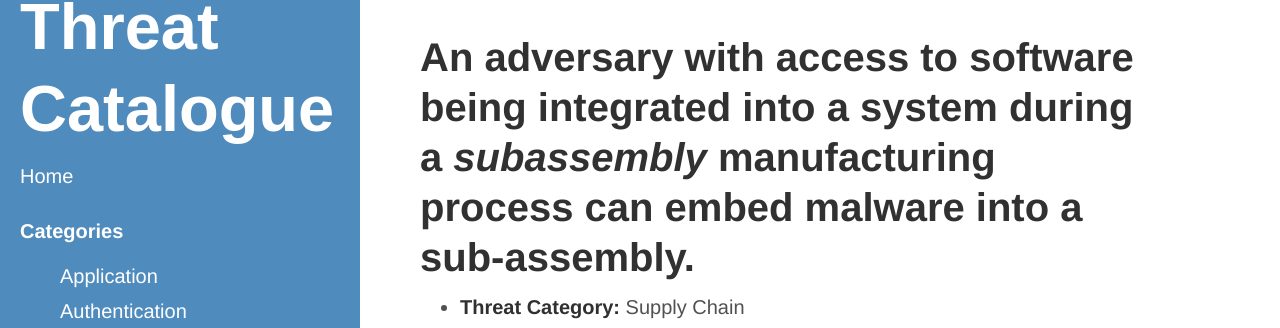
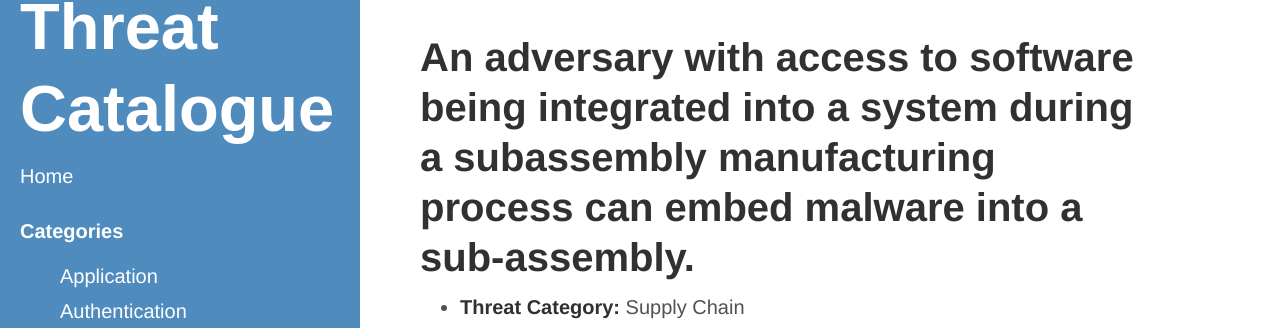
Before and after one commit to usnistgov/mobile-threat-catalogue, a Jekyll site: the page built from _supply-chain-threats/SPC-18.md, in a window 1280 px wide and 1122 px high. Shown: the part 95-423 px from the top of the window. Built offline with Jekyll 4.4.1, drawn with Linux system fonts in a browser that asks for light colours.

Commit message:
Update SPC-18.md
Removed italics from a term in the title, which showed as underscores in the category list.

```diff
--- a/_supply-chain-threats/SPC-18.md
+++ b/_supply-chain-threats/SPC-18.md
@@ -2,7 +2,7 @@
     layout: threat
     ThreatCategory: Supply Chain
     ID: SPC-18
-    Threat: "An adversary with access to software being integrated into a system during a _subassembly_ manufacturing process can embed malware into a sub-assembly."
+    Threat: "An adversary with access to software being integrated into a system during a subassembly manufacturing process can embed malware into a sub-assembly."
     ThreatOrigin: "Supply Chain Attack Framework and Attack Patterns [^142]"
     ExploitExample:
     CVEExample:
```
